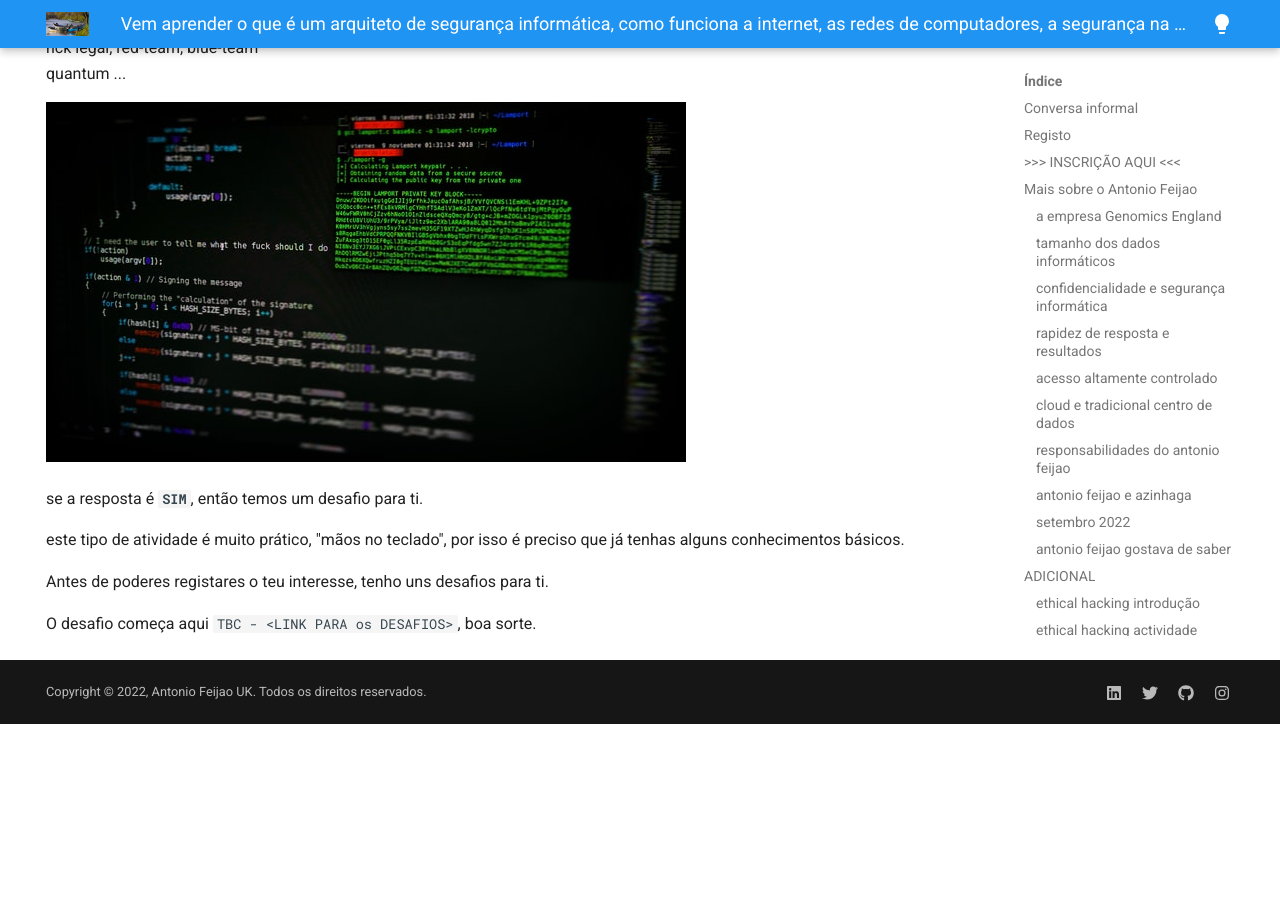
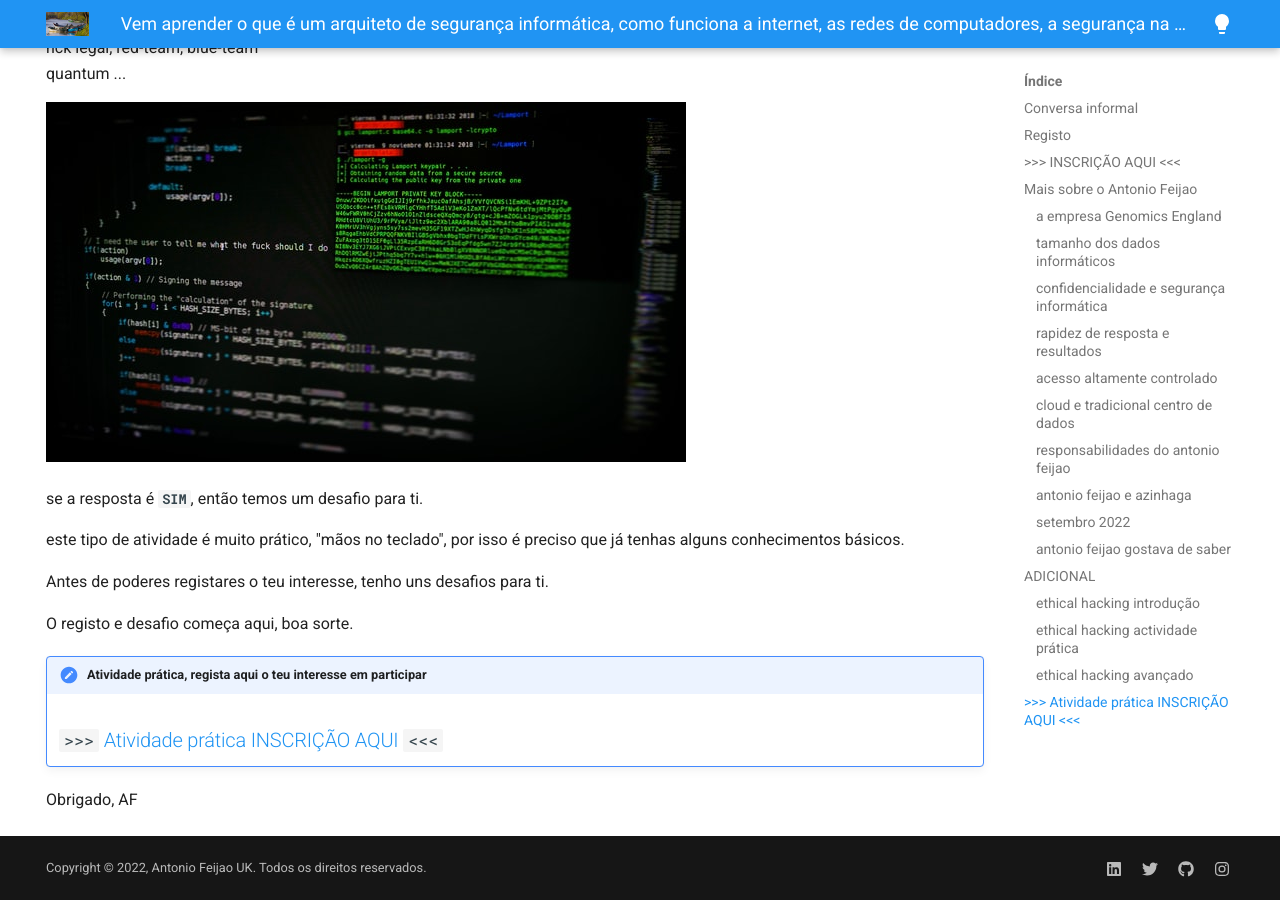
Before and after one commit to AntonioFeijaoUK/www-azinhaga-digital, an MkDocs documentation site: the page built from docs/eventos/antonio/index.md, in a window 1280 px wide and 900 px high, scrolled down 6199 px. Built offline with MkDocs 1.6.1 and Material for MkDocs 9.7.7, drawn with Linux system fonts in a browser that asks for light colours; before the commit the page ends 6923 px from its top, so only the background shows below that.

Commit message:
added challenge form

```diff
--- a/docs/eventos/antonio/index.md
+++ b/docs/eventos/antonio/index.md
@@ -74,7 +74,6 @@ Se estás na escola e estes tópicos interessam-te, queres tirar dúvidas ou par
 
 !!! important "Regista o teu interesse em participar"
     ## `>>>` [INSCRIÇÃO AQUI](https://forms.gle/p8zU9m7DFQHio9gj6) `<<<`
-
 
 ----
 
@@ -211,6 +210,10 @@ este tipo de atividade é muito prático, "mãos no teclado", por isso é precis
 
 Antes de poderes registares o teu interesse, tenho uns desafios para ti.
 
-O desafio começa aqui `TBC - <LINK PARA os DESAFIOS>`, boa sorte.
+O registo e desafio começa aqui, boa sorte.
 
-<!-- [LINK para desafio](/eventos/antonio/) -->
+!!! important "Atividade prática, regista aqui o teu interesse em participar"
+    ## `>>>` [Atividade prática INSCRIÇÃO AQUI](https://forms.gle/fxJf1mPGaCZR2zLi9) `<<<`
+
+Obrigado,
+AF
```
Also changed, not shown: docs/eventos/antonio/desafios.md (+1 -0 lines).
